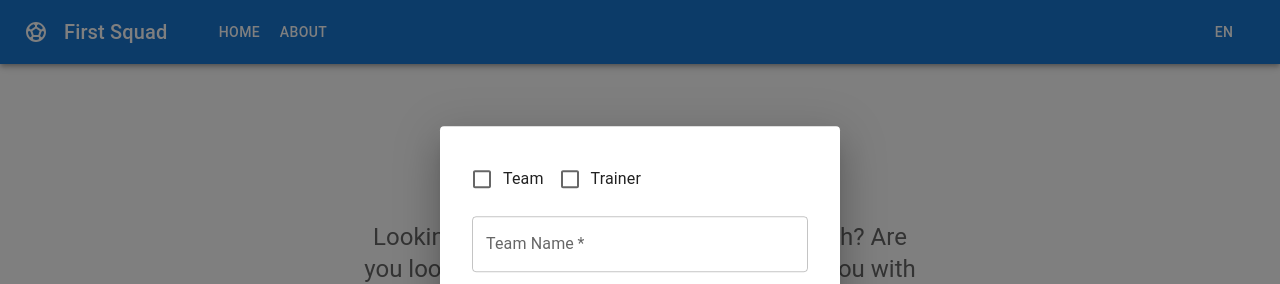
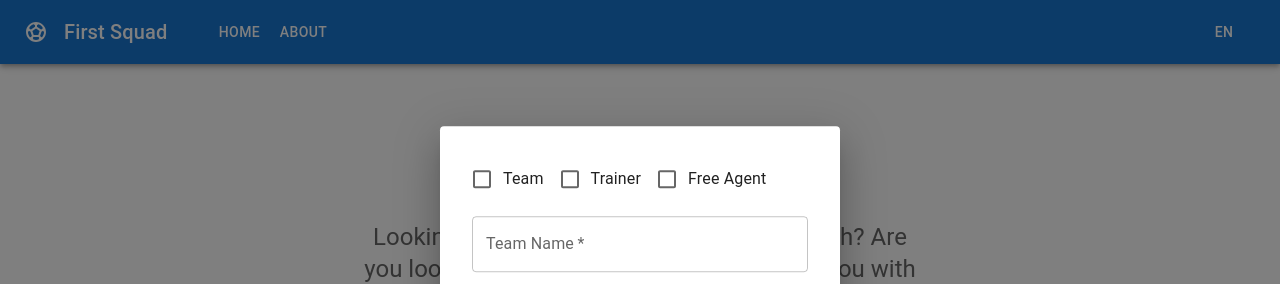
Before and after one commit to jpzambranoleon/football-field-finder, a React (Create React App) app: page / in a window 1280 px wide. Both pictures are taken after a click on the button "SECONDARY ACTION". Shown: the top 284 px of the page. Built offline with nearby package versions, Linux system fonts and the light colour scheme.

Commit message:
updated CreatedPost.jsx

```diff
--- a/src/pages/home/components/CreatePost.jsx
+++ b/src/pages/home/components/CreatePost.jsx
@@ -64,6 +64,7 @@ const CreatePost = () => {
                     <FormGroup row>
                         <FormControlLabel control={<Checkbox />} label="Team" />
                         <FormControlLabel control={<Checkbox />} label="Trainer" />
+                        <FormControlLabel control={<Checkbox />} label="Free Agent" />
                     </FormGroup>
                     <TextField
                         margin="normal"
```
